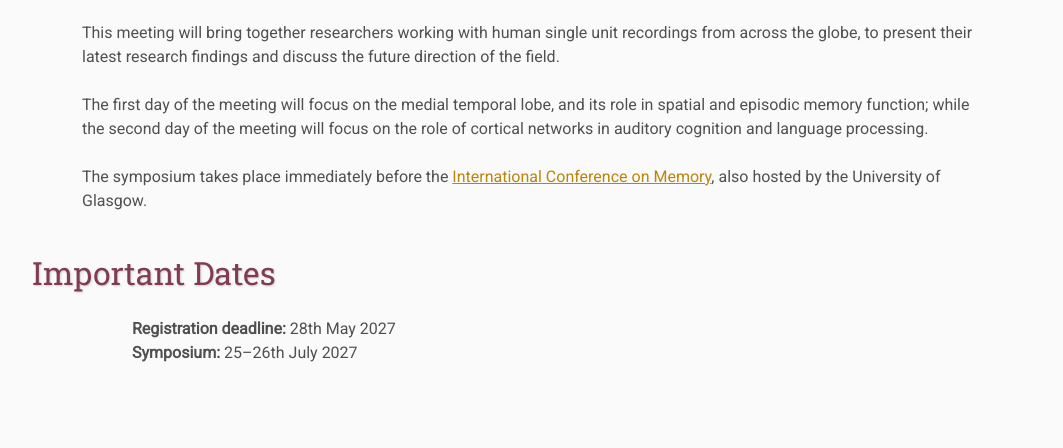
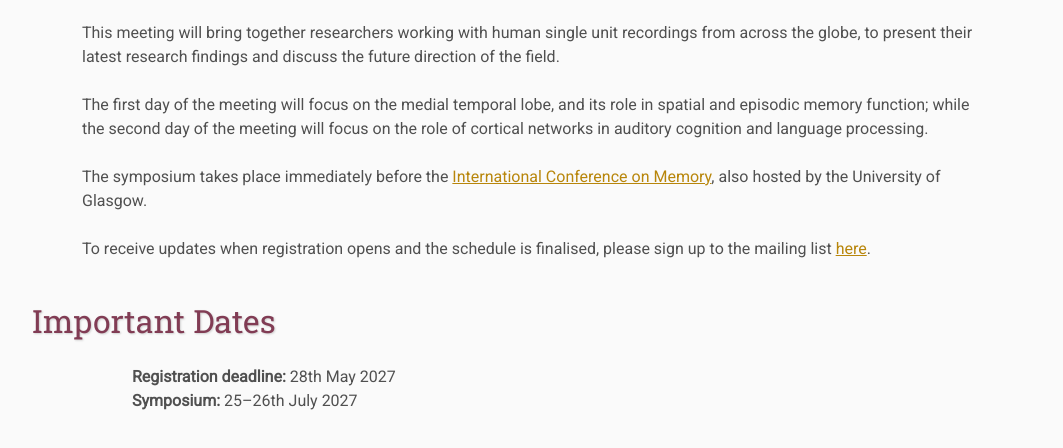
Before and after one commit to sushi2027/sushi2027.github.io, a plain HTML site: page index.html in a window 1280 px wide. Shown: the part 562-1010 px from the top of the page, without its empty margins (108-1171 px from the left). Drawn offline with nearby package versions, Linux system fonts and the light colour scheme.

Commit message:
Add mailing list sign-up information to index.html
Added a paragraph for mailing list sign-up updates.

```diff
--- a/index.html
+++ b/index.html
@@ -62,6 +62,9 @@
         The symposium takes place immediately before the <a href="https://icom-memory.org/">International Conference on Memory</a>,
         also hosted by the University of Glasgow.
     </p>
+    <p>
+        To receive updates when registration opens and the schedule is finalised, please sign up to the mailing list <a href="https://forms.gle/ubWuN18MxbMm7kDW8">here</a>.
+    </p>
 
     <h2>Important Dates</h2>
     <ul>
```
